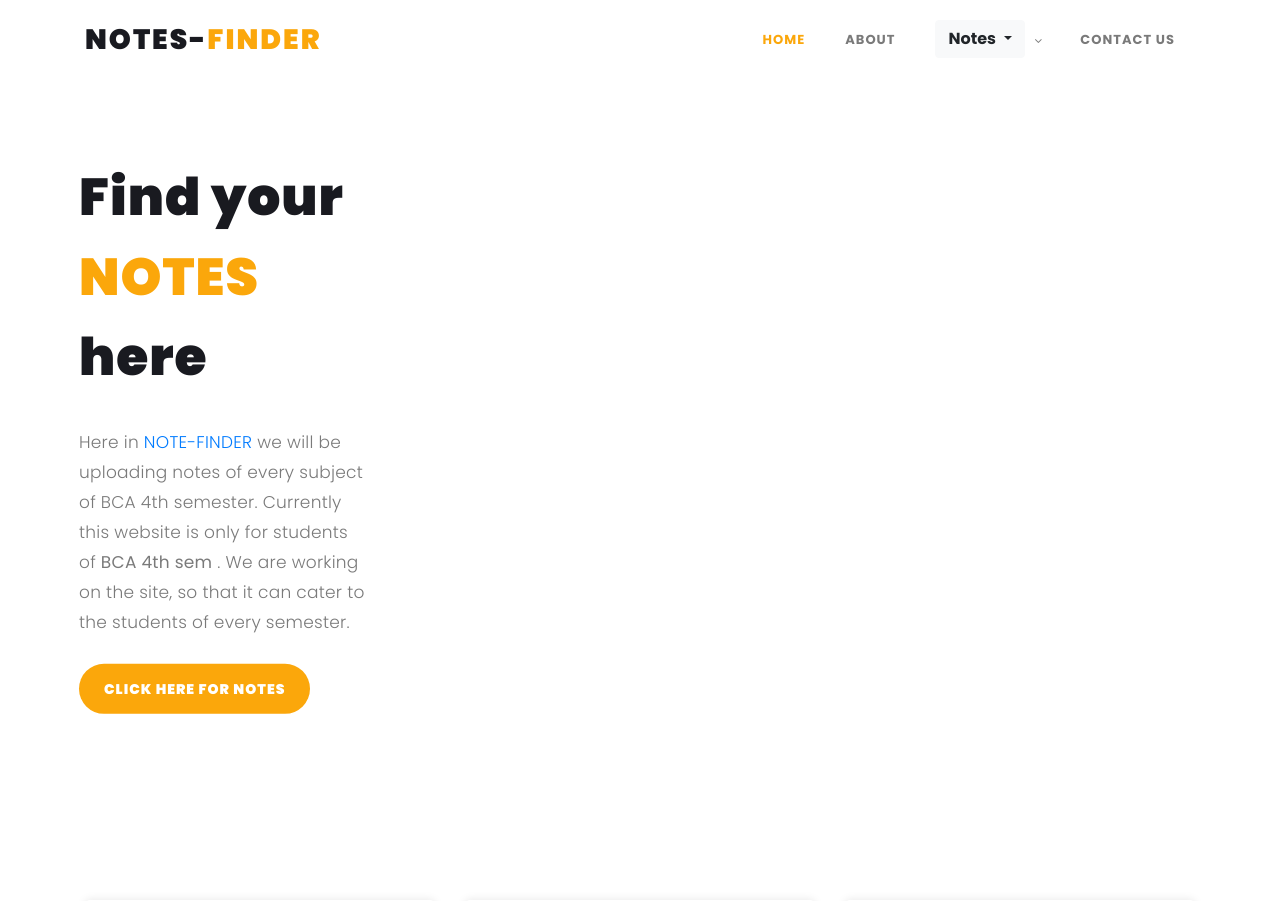
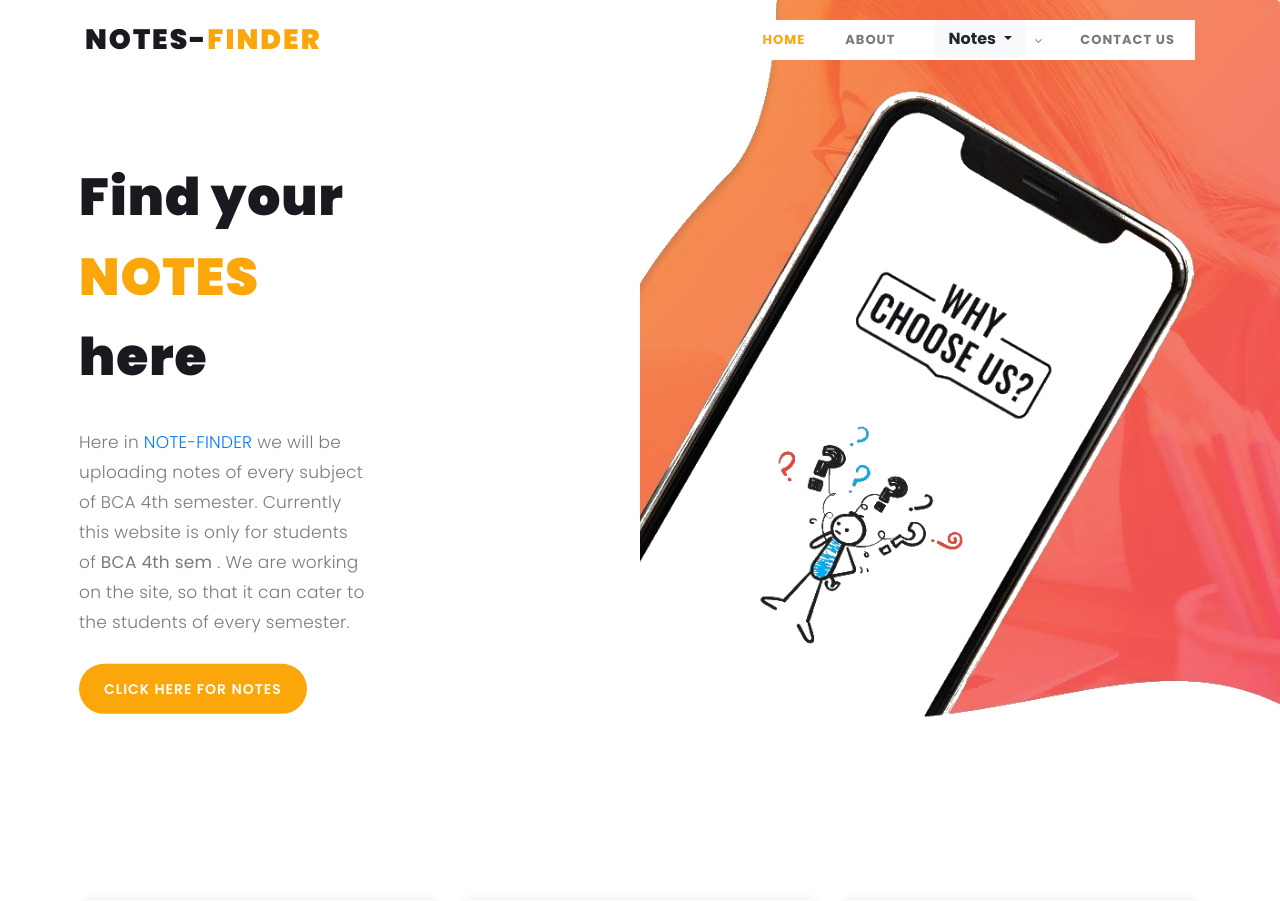
Before and after one commit to pranjaltiwari029/notes-finder, a Django app: page / in a window 1280 px wide. Shown: the top 901 px of the page. Run offline with Django 3.2, Linux system fonts and the light colour scheme; some libraries are stand-ins or nearby versions.

Commit message:
Fixed Issue

```diff
--- a/notes/functions/static/assets/css/templatemo-lava.css
+++ b/notes/functions/static/assets/css/templatemo-lava.css
@@ -716,7 +716,6 @@ welcome
   }
   .welcome-area .header-text {
     width: 92%;
-    padding-top: 793px;
   }
   .welcome-area .header-text .left-text {
     margin-top: 5%;
--- a/notes/template/index.html
+++ b/notes/template/index.html
@@ -116,25 +116,26 @@ https://templatemo.com/tm-540-lava-landing-page
     <div class="welcome-area" id="welcome">
 
         <!-- ***** Header Text Start ***** -->
+        <img src="{% static 'assets/images/hero.png' %}" class="rounded img-fluid d-lg-block mx-auto d-sm-none" style="height: 90vh;object-fit: cover;width: 50vw;position: absolute;top: 0;right:0;" alt="App">
+
         <div class="header-text">
             <div class="container">
-                 {% comment %} <div class="row">
-                    <div class="left-img col-lg-6 col-md-12 col-sm-12 col-xs-12"
-                        data-scroll-reveal="enter left move 30px over 0.6s after 0.4s">
-                        <img src="{% static 'assets/images/hello.png' %}" class="" alt="App"   >
-                    </div>
-                </div>   {% endcomment %}
                 <div class="row">
+                    <div class="d-lg-none col-md-12 col-sm-12 col-xs-12"
+                    data-scroll-reveal="enter left move 30px over 0.6s after 0.4s">
+                    <img src="{% static 'assets/images/hero.png' %}" class="rounded img-fluid d-block mx-auto" style="height: 100vh;object-fit: contain;" alt="App">
+                </div>
                     <div class="left-text col-lg-6 col-md-12 col-sm-12 col-xs-12"
                         data-scroll-reveal="enter left move 30px over 0.6s after 0.4s">
                         <h1>Find your <em>NOTES</em> here</h1>
                         <p>Here in <a href="#about">NOTE-FINDER</a> we will be uploading notes of every subject of  BCA 4th semester. Currently this website is only for students of <b> BCA 4th sem</b> . We are working on the site, so that it can cater to the students of every semester.</p>
-                        <a href="#about" class="main-button-slider"><b>click  here for   NOTES</a>
+                        <a href="#about" class="main-button-slider">click  here for   NOTES</a>
 
                     </div>
+
                 </div>
+            </div>
 
-            </div>
         </div>
         <!-- ***** Header Text End ***** -->
     </div>
```
Also changed, not shown: notes/functions/static/assets/images/hero.png (added), notes/functions/static/assets/images/test.png (renamed from notes/functions/static/assets/images/hello.png).
